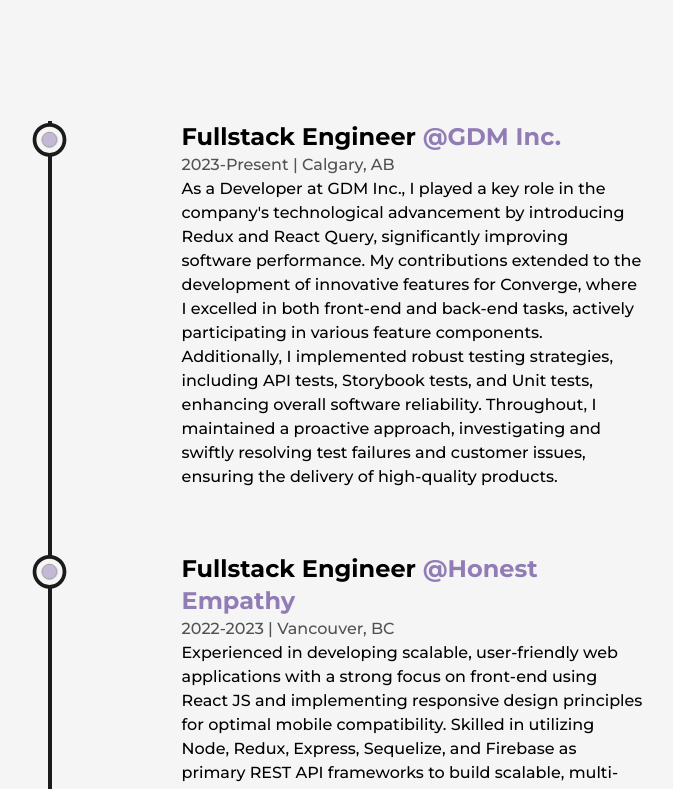
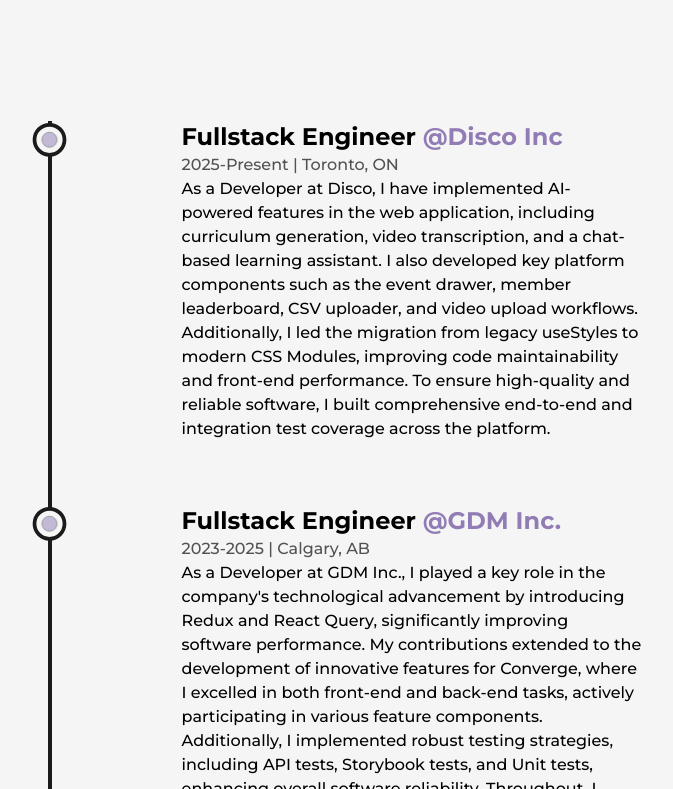
Before and after one commit to zacharykoo/zacharykoo_v2, a Next.js app: page /about in a window 1280 px wide. Shown: the part 2691-3480 px from the top of the page, without its empty margins (244-917 px from the left). Built offline with nearby package versions, Linux system fonts and the light colour scheme.

Commit message:
Update experience

```diff
--- a/src/components/Experience.js
+++ b/src/components/Experience.js
@@ -52,9 +52,21 @@
 
             <ul className='w-full flex flex-col items-start justify-between ml-4 xs:ml-2'>
                 <Details
+                    position="Fullstack Engineer" company="Disco inc"
+                    companyLink="https://www.disco.co/"
+                    time="2025-Present" address="Toronto, ON"
+                    work="As a Developer at Disco,
+                    I have implemented AI-powered features in the web application, including curriculum generation,
+                    video transcription, and a chat-based learning assistant.
+                    I also developed key platform components such as the event drawer, member leaderboard, CSV uploader, and video upload workflows.
+                    Additionally, I led the migration from legacy useStyles to modern CSS Modules,
+                    improving code maintainability and front-end performance. To ensure high-quality and reliable software,
+                    I built comprehensive end-to-end and integration test coverage across the platform."
+                />
+                <Details
                 position="Fullstack Engineer" company="GDM Inc."
                 companyLink="https://gdm-inc.com/"
-                time="2023-Present" address="Calgary, AB"
+                time="2023-2025" address="Calgary, AB"
                 work="As a Developer at GDM Inc., I played a key role in the company's technological advancement
                 by introducing Redux and React Query, significantly improving software performance. My contributions
                 extended to the development of innovative features for Converge, where I excelled in both front-end
--- a/src/pages/articles.js
+++ b/src/pages/articles.js
@@ -120,7 +120,7 @@
                 <AnimatedText text="Words Can Change The World!" className='mb-16 lg:!text-7xl sm:mb-8 sm:!text-6xl xs:!text-4xl' />
 
                 <ul className='grid grid-cols-2 gap-16 lg:gap-8 md:grid-cols-1 md:gap-y-16'>
-                    <FeaturedArticle
+                    {/* <FeaturedArticle
                         title="Why Software Interviews Suck (And How We Can Make Them Better!)"
                         summary="Traditional software developer interviews can be inadequate in providing a complete picture of a candidate's skills and abilities.
                         Algorithm problems, in particular, can be limiting in their assessment of a candidate's potential fit within a company's culture or their ability to work collaboratively.
@@ -129,7 +129,7 @@
                         img={articleImage1}
                         link="https://zmhkoo.wordpress.com/2023/04/24/why-software-interviews-suck-and-how-we-can-make-them-better/"
                         time="5 min read"
-                    />
+                    /> */}
                     {/* <FeaturedArticle
                         title="How to create a custom Next.js app"
                         summary="Lorem ipsum dolor sit amet consectetur adipisicing elit.
--- a/src/pages/index.js
+++ b/src/pages/index.js
@@ -39,7 +39,7 @@
                 Explore my latest projects and articles, showcasing my expertise in React.js and web development.
               </p>
               <div className="flex items-center self-start mt-2 lg:self-center">
-                <Link href='/Resume for Software.pdf' target={"_blank"}
+                <Link href='/Resume Zachary Koo2025.pdf' target={"_blank"}
                 className='flex items-center justify-center bg-dark text-light p-2.5 px-6
                 rounded-lg text-lg font-semibold hover:bg-light hover:text-dark
                 border-2 border-solid border-transparent hover:border-dark
```
Also changed, not shown: 2 other files (tests, documents, lock files or other folders).
